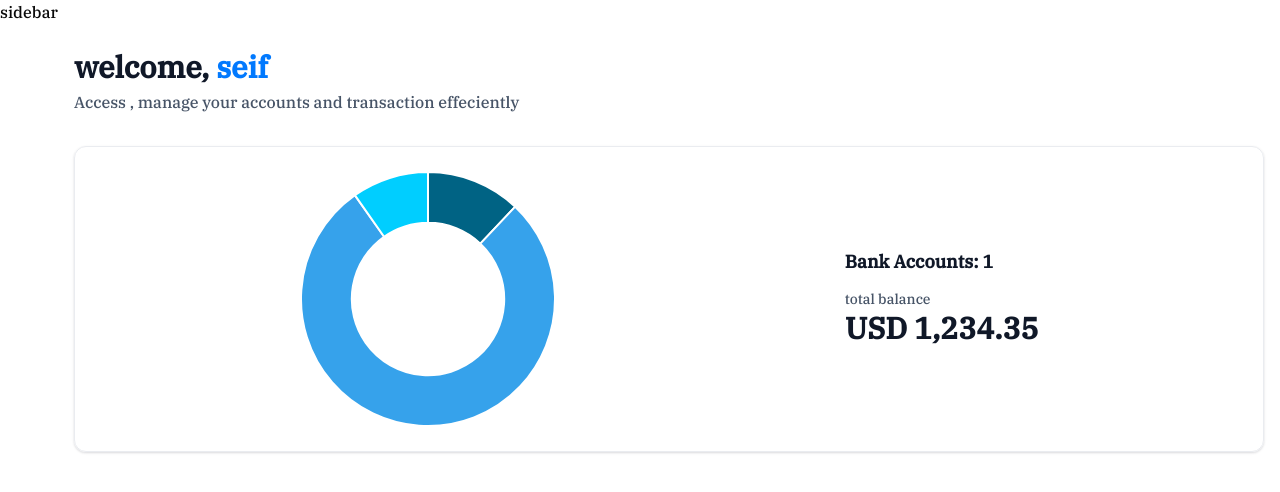
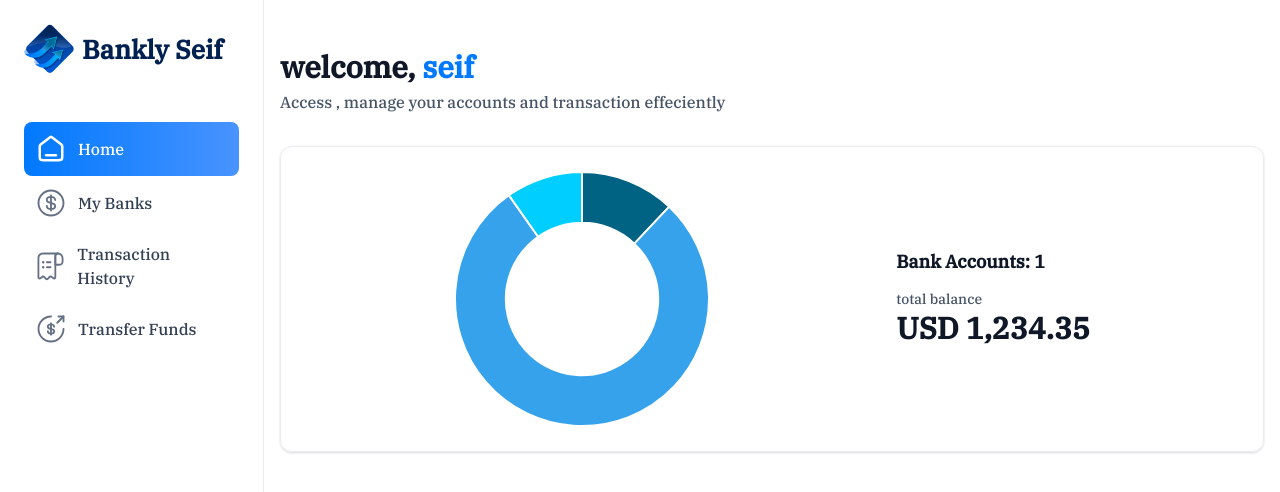
Before and after one commit to seif1125/bankly, a Next.js app: page / in a window 1280 px wide. Shown: the top 492 px of the page. Built offline with nearby package versions, Linux system fonts and the light colour scheme.

Commit message:
Add user Interface

```diff
--- a/app/(root)/layout.tsx
+++ b/app/(root)/layout.tsx
@@ -1,5 +1,9 @@
 import type { Metadata } from "next";
 import '../globals.css'
+import SideBar from "@/components/SideBar";
+import { Lasso } from "lucide-react";
+import Image from "next/image";
+import MobileNavMenu from "@/components/MobileNavMenu";
 
 
 
@@ -13,10 +17,25 @@
 }: Readonly<{
   children: React.ReactNode;
 }>) {
+  const user:User = {
+    firstName: "Seif",
+    lastName: "Amr",
+  };
+
   return (
-   <main className="flex ">
-    <h1>sidebar</h1>
+   <main className="flex flex-col ">
+
+
+<div className="flex justify-between items-center p-2 md:hidden">
+<Image src="/icons/logo.svg" alt="bankly logo" width={30} height={30} />
+<MobileNavMenu  className='md:hidden'/>
+</div>
+<div className="flex">
+  <SideBar  firstName={user.firstName} lastName={user.lastName} />
+
     {children}
+</div>
+
    </main>
   );
 }
--- /dev/null
+++ b/components/MobileNavMenu.tsx
@@ -0,0 +1,71 @@
+'use client'
+import { sidebarLinks } from '@/constants'
+import Image from 'next/image'
+import Link from 'next/link'
+import {  cn } from '@/lib/utils'
+import React from 'react'
+import { usePathname } from 'next/navigation'
+import {
+    Sheet,
+    SheetClose,
+    SheetContent,
+
+    SheetTitle,
+    SheetTrigger,
+  } from "@/components/ui/sheet"
+
+const MobileNavMenu = () => {
+    const pathname=usePathname();
+  return (
+    <section className="md:hidden ">
+    <Sheet>
+  <SheetTrigger>
+    <Image src="/icons/hamburger.svg" alt="notification bell" width={30} height={30} />
+  </SheetTrigger>
+  <SheetContent side={'left'}>
+
+  <nav>
+      <SheetClose asChild>
+<Link href="/" className="flex items-center space-x-2 mb-12">
+        <Image src="/icons/logo.svg" alt="bankly logo" width={50} height={50} />
+        <h1 className="sidebar-logo">Bankly </h1>
+      </Link>
+    </SheetClose>
+
+      {sidebarLinks.map((item) => {
+        const isActive = pathname === item.route || pathname.startsWith(item.route);
+        return (
+            <SheetClose asChild key={item.route}>
+          <Link
+            href={item.route}
+            key={item.route}
+            className={cn(
+              "sidebar-link hover:bg-bank-gradient-hover-effect group",
+              { "bg-bank-gradient": isActive }
+            )}
+          >
+            <Image
+              src={item.imgURL}
+              className={cn(
+                "transition-all duration-300", // Smooth transition effect
+                { "brightness-[3] invert-0": isActive },
+                "group-hover:brightness-[3] group-hover:invert-0" // Apply on hover
+              )}
+              alt={item.label}
+              width={30}
+              height={30}
+            />
+            <p className={cn("sidebar-label", { "!text-white": isActive })}>{item.label}</p>
+          </Link>
+          </SheetClose>
+        );
+      })}
+    </nav>
+  </SheetContent>
+</Sheet>
+
+    </section>
+  )
+}
+
+export default MobileNavMenu
--- /dev/null
+++ b/components/SideBar.tsx
@@ -0,0 +1,53 @@
+'use client'
+import { sidebarLinks } from '@/constants'
+import Image from 'next/image'
+import Link from 'next/link'
+import {  cn } from '@/lib/utils'
+import React from 'react'
+import { usePathname } from 'next/navigation'
+
+
+const SideBar = ({firstName,lastName}:User) => {
+const pathname=usePathname();
+
+  return (
+    <section className="sidebar md:flex hidden">
+    <nav>
+      <Link href="/" className="flex items-center space-x-2 mb-12">
+        <Image src="/icons/logo.svg" alt="bankly logo" width={50} height={50} />
+        <h1 className="sidebar-logo">Bankly {firstName}</h1>
+      </Link>
+
+      {sidebarLinks.map((item) => {
+        const isActive = pathname === item.route || pathname.startsWith(item.route);
+        return (
+          <Link
+            href={item.route}
+            key={item.route}
+            className={cn(
+              "sidebar-link hover:bg-bank-gradient-hover-effect group",
+              { "bg-bank-gradient": isActive }
+            )}
+          >
+            <Image
+              src={item.imgURL}
+              className={cn(
+                "transition-all duration-300", // Smooth transition effect
+                { "brightness-[3] invert-0": isActive },
+                "group-hover:brightness-[3] group-hover:invert-0" // Apply on hover
+              )}
+              alt={item.label}
+              width={30}
+              height={30}
+            />
+            <p className={cn("sidebar-label", { "!text-white": isActive })}>{item.label}</p>
+          </Link>
+        );
+      })}
+    </nav>
+  </section>
+
+  )
+}
+
+export default SideBar
--- /dev/null
+++ b/components/ui/sheet.tsx
@@ -0,0 +1,140 @@
+"use client"
+
+import * as React from "react"
+import * as SheetPrimitive from "@radix-ui/react-dialog"
+import { cva, type VariantProps } from "class-variance-authority"
+import { X } from "lucide-react"
+
+import { cn } from "@/lib/utils"
+
+const Sheet = SheetPrimitive.Root
+
+const SheetTrigger = SheetPrimitive.Trigger
+
+const SheetClose = SheetPrimitive.Close
+
+const SheetPortal = SheetPrimitive.Portal
+
+const SheetOverlay = React.forwardRef<
+  React.ElementRef<typeof SheetPrimitive.Overlay>,
+  React.ComponentPropsWithoutRef<typeof SheetPrimitive.Overlay>
+>(({ className, ...props }, ref) => (
+  <SheetPrimitive.Overlay
+    className={cn(
+      "fixed inset-0 z-50 bg-black/80  data-[state=open]:animate-in data-[state=closed]:animate-out data-[state=closed]:fade-out-0 data-[state=open]:fade-in-0",
+      className
+    )}
+    {...props}
+    ref={ref}
+  />
+))
+SheetOverlay.displayName = SheetPrimitive.Overlay.displayName
+
+const sheetVariants = cva(
+  "fixed z-50 gap-4 bg-background p-6 shadow-lg transition ease-in-out data-[state=closed]:duration-300 data-[state=open]:duration-500 data-[state=open]:animate-in data-[state=closed]:animate-out",
+  {
+    variants: {
+      side: {
+        top: "inset-x-0 top-0 border-b data-[state=closed]:slide-out-to-top data-[state=open]:slide-in-from-top",
+        bottom:
+          "inset-x-0 bottom-0 border-t data-[state=closed]:slide-out-to-bottom data-[state=open]:slide-in-from-bottom",
+        left: "inset-y-0 left-0 h-full w-3/4 border-r data-[state=closed]:slide-out-to-left data-[state=open]:slide-in-from-left sm:max-w-sm",
+        right:
+          "inset-y-0 right-0 h-full w-3/4 border-l data-[state=closed]:slide-out-to-right data-[state=open]:slide-in-from-right sm:max-w-sm",
+      },
+    },
+    defaultVariants: {
+      side: "right",
+    },
+  }
+)
+
+interface SheetContentProps
+  extends React.ComponentPropsWithoutRef<typeof SheetPrimitive.Content>,
+    VariantProps<typeof sheetVariants> {}
+
+const SheetContent = React.forwardRef<
+  React.ElementRef<typeof SheetPrimitive.Content>,
+  SheetContentProps
+>(({ side = "right", className, children, ...props }, ref) => (
+  <SheetPortal>
+    <SheetOverlay />
+    <SheetPrimitive.Content
+      ref={ref}
+      className={cn(sheetVariants({ side }), className)}
+      {...props}
+    >
+      <SheetPrimitive.Close className="absolute right-4 top-4 rounded-sm opacity-70 ring-offset-background transition-opacity hover:opacity-100 focus:outline-none focus:ring-2 focus:ring-ring focus:ring-offset-2 disabled:pointer-events-none data-[state=open]:bg-secondary">
+        <X className="h-4 w-4" />
+        <span className="sr-only">Close</span>
+      </SheetPrimitive.Close>
+      {children}
+    </SheetPrimitive.Content>
+  </SheetPortal>
+))
+SheetContent.displayName = SheetPrimitive.Content.displayName
+
+const SheetHeader = ({
+  className,
+  ...props
+}: React.HTMLAttributes<HTMLDivElement>) => (
+  <div
+    className={cn(
+      "flex flex-col space-y-2 text-center sm:text-left",
+      className
+    )}
+    {...props}
+  />
+)
+SheetHeader.displayName = "SheetHeader"
+
+const SheetFooter = ({
+  className,
+  ...props
+}: React.HTMLAttributes<HTMLDivElement>) => (
+  <div
+    className={cn(
+      "flex flex-col-reverse sm:flex-row sm:justify-end sm:space-x-2",
+      className
+    )}
+    {...props}
+  />
+)
+SheetFooter.displayName = "SheetFooter"
+
+const SheetTitle = React.forwardRef<
+  React.ElementRef<typeof SheetPrimitive.Title>,
+  React.ComponentPropsWithoutRef<typeof SheetPrimitive.Title>
+>(({ className, ...props }, ref) => (
+  <SheetPrimitive.Title
+    ref={ref}
+    className={cn("text-lg font-semibold text-foreground", className)}
+    {...props}
+  />
+))
+SheetTitle.displayName = SheetPrimitive.Title.displayName
+
+const SheetDescription = React.forwardRef<
+  React.ElementRef<typeof SheetPrimitive.Description>,
+  React.ComponentPropsWithoutRef<typeof SheetPrimitive.Description>
+>(({ className, ...props }, ref) => (
+  <SheetPrimitive.Description
+    ref={ref}
+    className={cn("text-sm text-muted-foreground", className)}
+    {...props}
+  />
+))
+SheetDescription.displayName = SheetPrimitive.Description.displayName
+
+export {
+  Sheet,
+  SheetPortal,
+  SheetOverlay,
+  SheetTrigger,
+  SheetClose,
+  SheetContent,
+  SheetHeader,
+  SheetFooter,
+  SheetTitle,
+  SheetDescription,
+}
--- /dev/null
+++ b/constants/index.ts
@@ -0,0 +1,21 @@
+export const sidebarLinks = [
+    {
+      imgURL: "/icons/home.svg",
+      route: "/",
+      label: "Home",
+    },
+    {
+      imgURL: "/icons/dollar-circle.svg",
+      route: "/my-banks",
+      label: "My Banks",
+    },
+    {
+      imgURL: "/icons/transaction.svg",
+      route: "/transaction-history",
+      label: "Transaction History",
+    },
+    {
+      imgURL: "/icons/money-send.svg",
+      route: "/payment-transfer",
+      label: "Transfer Funds",
+    },]
```
Also changed, not shown: types/index.d.ts (+7 -0 lines).
